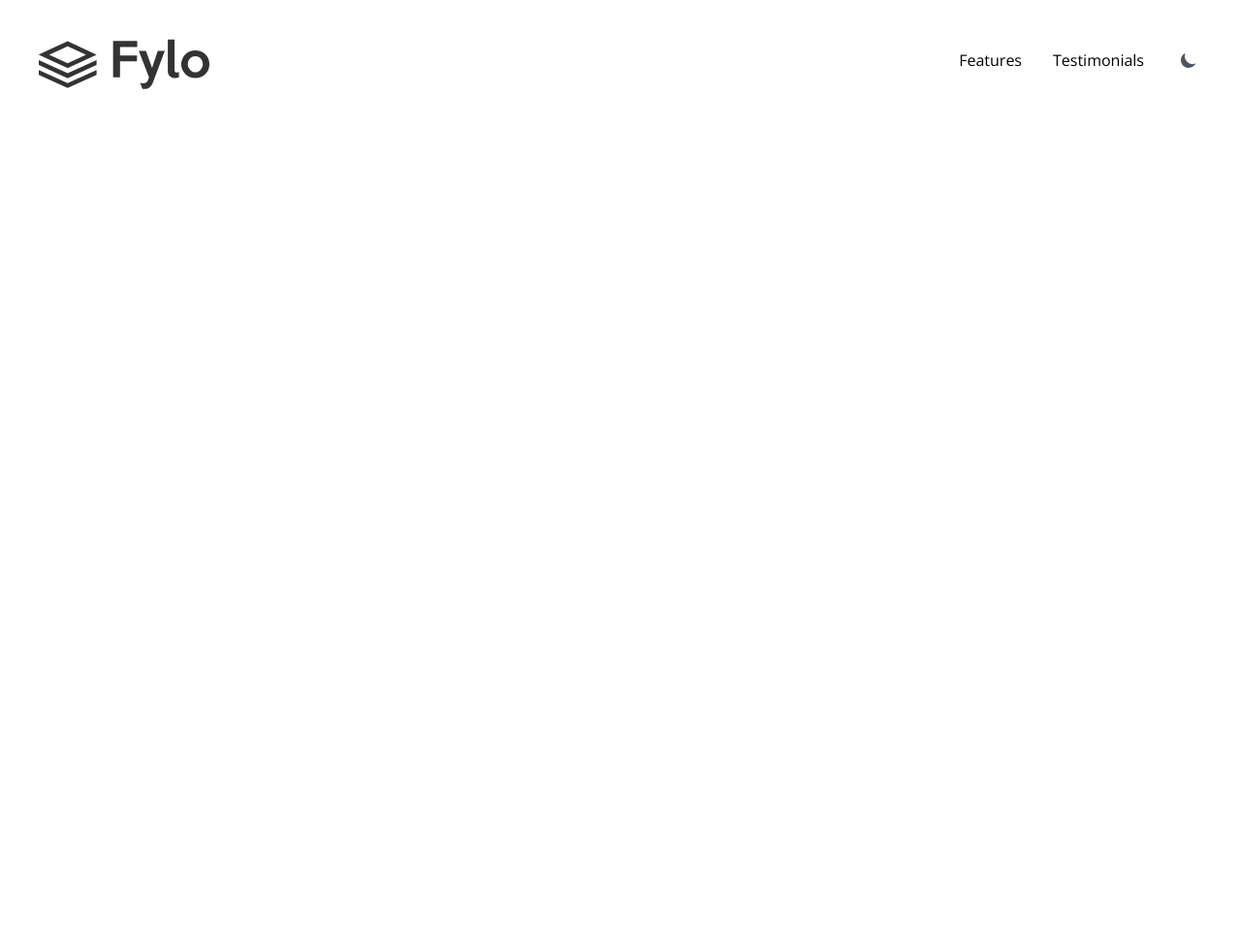
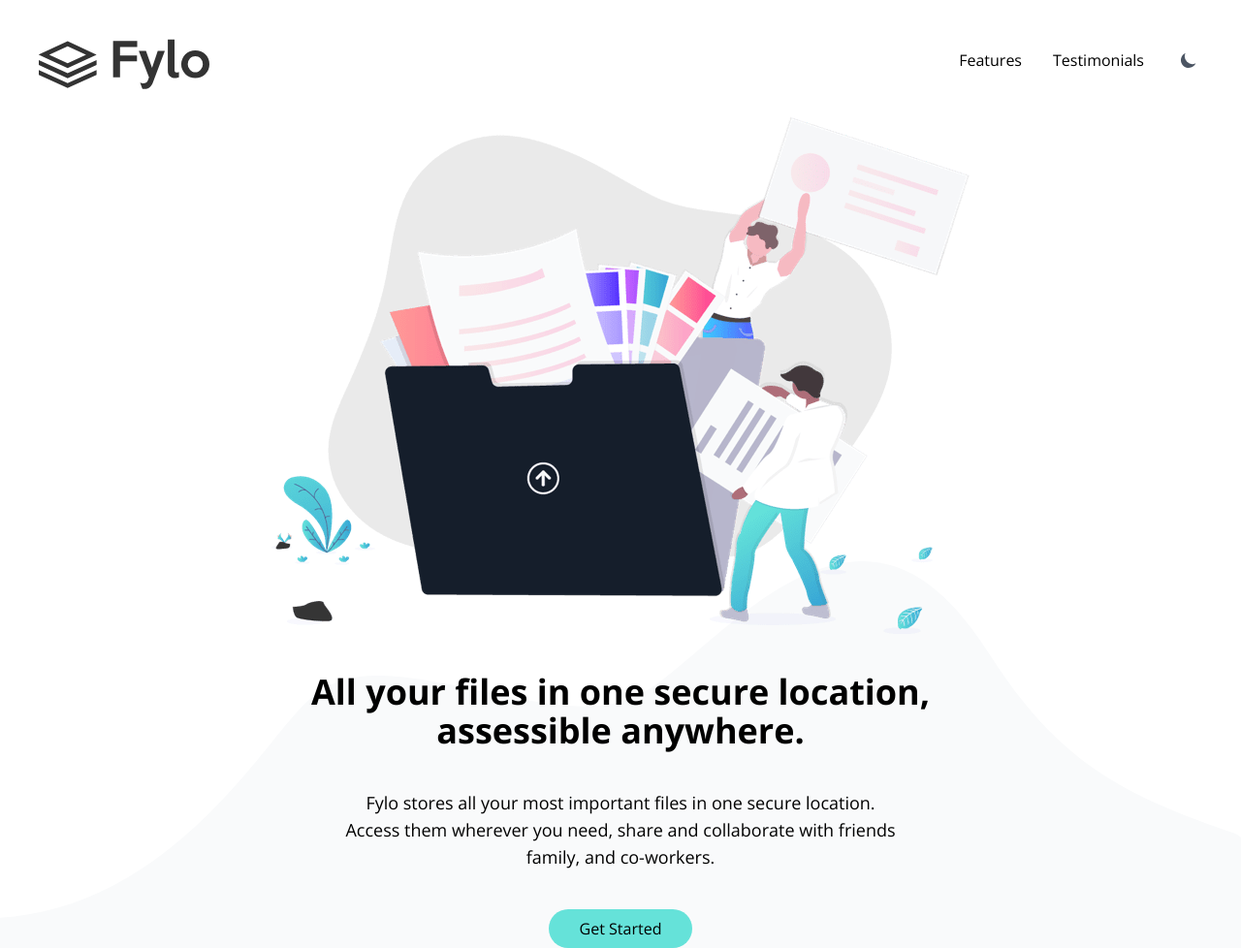
Before and after one commit to azoozalharte/fylo, a website: page index.html in a window 1280 px wide. Shown: the whole page at 97% size. Before the commit the page ends 800 px from the top, so only its background shows below. Drawn offline with nearby package versions, Linux system fonts and the light colour scheme.

Commit message:
hero section

```diff
--- a/index.html
+++ b/index.html
@@ -1,5 +1,5 @@
 <!DOCTYPE html>
-<html lang="en" class="dark">
+<html lang="en">
   <head>
     <meta charset="UTF-8" />
     <meta http-equiv="X-UA-Compatible" content="IE=edge" />
@@ -23,8 +23,8 @@
         document.documentElement.classList.remove("dark");
       }
     </script>
-
     <script src="../path/to/flowbite/dist/flowbite.js" defer></script>
+    <script src="js/main.js" defer></script>
 
     <title>Simple Tailwind Starter</title>
   </head>
@@ -48,7 +48,7 @@
           <!-- Dark SVG Icon -->
           <svg
             id="theme-toggle-dark-icon"
-            class="w-5 h-5"
+            class="w-5 h-5 hidden"
             fill="currentColor"
             viewBox="0 0 20 20"
             xmlns="http://www.w3.org/2000/svg"
@@ -74,5 +74,26 @@
         </button>
       </menu>
     </header>
+    <section
+      id="hero"
+      class="bg-curvy-light-mode dark:bg-curvy-dark-mode bg-no-repeat bg-contain bg-bottom"
+    >
+      <div class="flex flex-col justify-center items-center space-y-10">
+        <img src="./img/illustration-intro.png" alt="" />
+        <p class="max-w-2xl text-4xl text-center font-bold">
+          All your files in one secure location, assessible anywhere.
+        </p>
+        <p class="max-w-xl text-center text-lg font-lg">
+          Fylo stores all your most important files in one secure location.
+          Access them wherever you need, share and collaborate with friends
+          family, and co-workers.
+        </p>
+        <button
+          class="bg-accentCyan py-2 px-8 rounded-full font-medium hover:scale-95 transition-all duration-300"
+        >
+          Get Started
+        </button>
+      </div>
+    </section>
   </body>
 </html>
```
Also changed, not shown: css/style.css.
